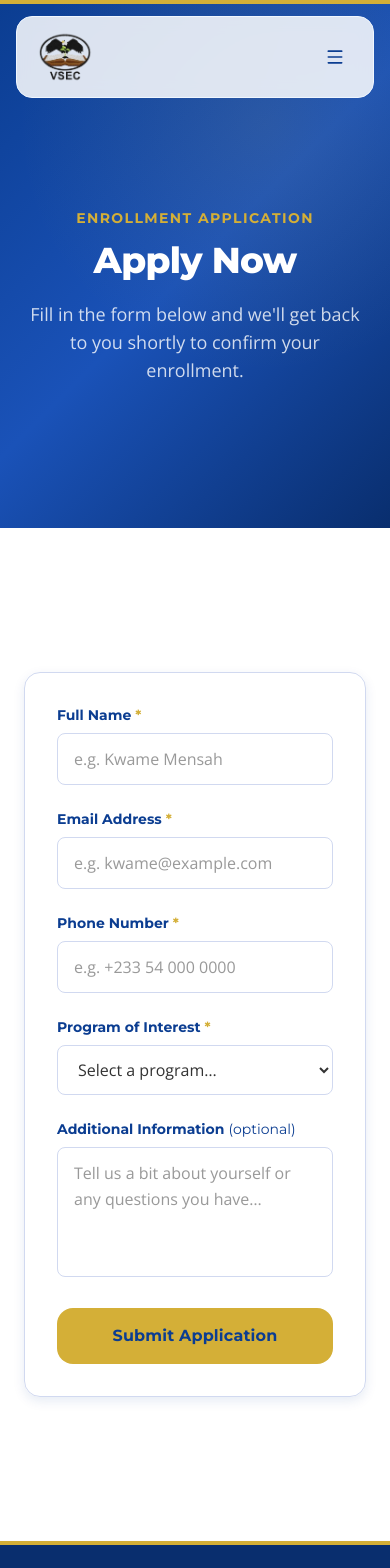
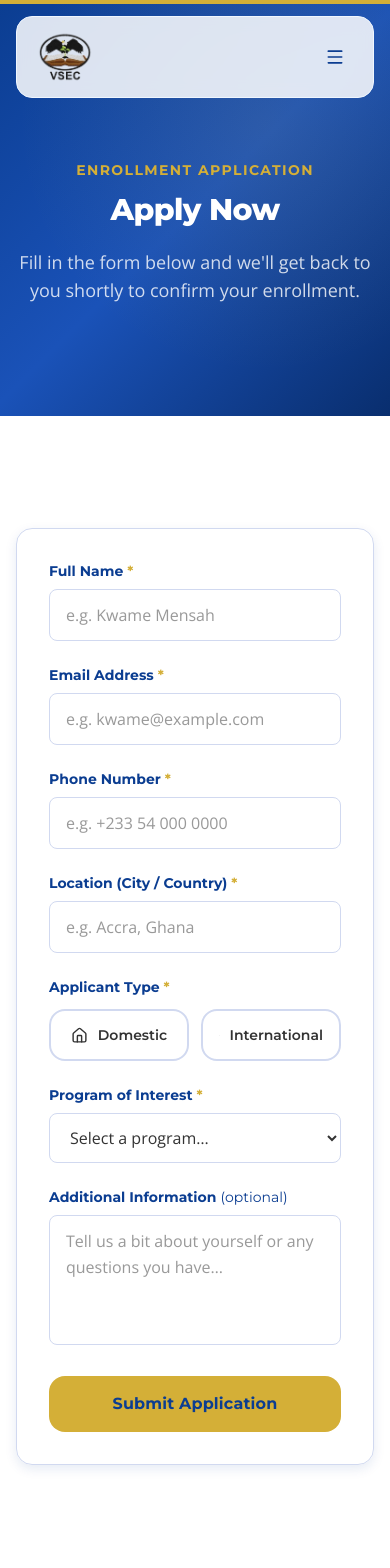
Before and after one commit to Gab7by/vsec-general-website, a React (Vite) app: page /enroll in a window 390 px wide. Shown: the top 1568 px of the page. Built offline with nearby package versions, Linux system fonts and the light colour scheme.

Commit message:
edited the enrollment form

```diff
--- a/src/App.css
+++ b/src/App.css
@@ -202,4 +202,10 @@
     border-bottom: 3px solid var(--color-gold);
     padding-bottom: 2px;
   }
+
+  @media (max-width: 639px) {
+    .section {
+      padding-inline: var(--space-md);
+    }
+  }
 }
--- a/src/components/Stats.jsx
+++ b/src/components/Stats.jsx
@@ -11,12 +11,12 @@ export default function Stats() {
       {/* Gold top accent line */}
       <div className="h-1" style={{ backgroundColor: 'var(--color-gold)' }} aria-hidden="true" />
 
-      <div className="section py-14">
+      <div className="section py-10 md:py-14">
         <div className="grid grid-cols-2 lg:grid-cols-4 gap-8 lg:gap-6">
           {stats.map(({ value, label, description }) => (
             <div key={label} className="text-center">
               <p
-                className="text-4xl md:text-5xl font-black mb-1"
+                className="text-3xl md:text-4xl lg:text-5xl font-black mb-1"
                 style={{ fontFamily: 'var(--font-heading)', color: 'var(--color-gold)' }}
               >
                 {value}
--- a/src/components/Testimonials.jsx
+++ b/src/components/Testimonials.jsx
@@ -6,10 +6,10 @@ const testimonials = [
 
 export default function Testimonials() {
   return (
-    <section id="testimonials" className="py-20 bg-white">
+    <section id="testimonials" className="py-14 md:py-20 bg-white">
       <div className="section">
         {/* Header */}
-        <div className="text-center max-w-2xl mx-auto mb-14">
+        <div className="text-center max-w-2xl mx-auto mb-8 md:mb-14">
           <p
             className="text-sm font-bold uppercase tracking-widest mb-3"
             style={{ fontFamily: 'var(--font-heading)', color: 'var(--color-gold)' }}
@@ -32,7 +32,7 @@ export default function Testimonials() {
         </div>
 
         {/* Video testimonial cards */}
-        <div className="grid grid-cols-1 md:grid-cols-3 gap-6">
+        <div className="grid grid-cols-1 sm:grid-cols-2 md:grid-cols-3 gap-6">
           {testimonials.map(({ videoUrl }, i) => (
             <div
               key={i}
--- a/src/components/WhyVsec.jsx
+++ b/src/components/WhyVsec.jsx
@@ -33,10 +33,10 @@ export default function WhyVsec() {
   const [imgRef, imgInView] = useInView()
 
   return (
-    <section id="about" className="py-20 bg-white">
+    <section id="about" className="py-14 md:py-20 bg-white">
       <div className="section">
         {/* Header */}
-        <div className="max-w-2xl mb-14">
+        <div className="max-w-2xl mb-8 md:mb-14">
           <p
             className="text-sm font-bold uppercase tracking-widest mb-3"
             style={{ fontFamily: 'var(--font-heading)', color: 'var(--color-gold)' }}
--- a/src/pages/EnrollPage.jsx
+++ b/src/pages/EnrollPage.jsx
@@ -1,18 +1,23 @@
 import { useState } from 'react'
 import { useSearchParams } from 'react-router-dom'
-import { CheckCircle } from 'lucide-react'
+import { CheckCircle, Home, Plane } from 'lucide-react'
 
 const programs = [
-  { id: 'english',          title: 'VSEC Adult Literacy Institute' },
-  { id: 'business',         title: 'VSEC Language Academy' },
-  { id: 'it',               title: 'VSEC Corporate Training Solutions' },
-  { id: 'professional-dev', title: 'VSEC Teacher Development Institute' },
-  { id: 'program-5',        title: 'VSEC Study Abroad & Educational Consulting' },
-  { id: 'program-6',        title: 'VSEC Digital Learning' },
-  { id: 'program-7',        title: 'VSEC Talent & Life Skills Academy' },
+  { id: 'english',          title: 'VSEC Adult Literacy Institute',              fees: { domestic: 'GHS XXX', international: 'USD XXX' } },
+  { id: 'business',         title: 'VSEC Language Academy',                      fees: { domestic: 'GHS XXX', international: 'USD XXX' } },
+  { id: 'it',               title: 'VSEC Corporate Training Solutions',          fees: { domestic: 'GHS XXX', international: 'USD XXX' } },
+  { id: 'professional-dev', title: 'VSEC Teacher Development Institute',         fees: { domestic: 'GHS XXX', international: 'USD XXX' } },
+  { id: 'program-5',        title: 'VSEC Study Abroad & Educational Consulting', fees: { domestic: 'GHS XXX', international: 'USD XXX' } },
+  { id: 'program-6',        title: 'VSEC Digital Learning',                      fees: { domestic: 'GHS XXX', international: 'USD XXX' } },
+  { id: 'program-7',        title: 'VSEC Talent & Life Skills Academy',          fees: { domestic: 'GHS XXX', international: 'USD XXX' } },
 ]
 
 const FORMSPREE_ENDPOINT = 'https://formspree.io/f/mykazavk'
+
+const applicantTypes = [
+  { value: 'domestic',      label: 'Domestic',      Icon: Home },
+  { value: 'international', label: 'International', Icon: Plane },
+]
 
 export default function EnrollPage() {
   const [searchParams] = useSearchParams()
@@ -22,6 +27,8 @@ export default function EnrollPage() {
     name: '',
     email: '',
     phone: '',
+    location: '',
+    applicantType: '',
     program: preselected,
     message: '',
   })
@@ -29,6 +36,10 @@ export default function EnrollPage() {
 
   function handleChange(e) {
     setForm(prev => ({ ...prev, [e.target.name]: e.target.value }))
+  }
+
+  function setApplicantType(value) {
+    setForm(prev => ({ ...prev, applicantType: value }))
   }
 
   async function handleSubmit(e) {
@@ -50,11 +61,14 @@ export default function EnrollPage() {
     }
   }
 
+  const selectedProgram = programs.find(p => p.id === form.program)
+  const showFee = selectedProgram && form.applicantType
+
   return (
     <main>
       {/* Page header */}
       <section
-        className="pt-36 pb-20 relative overflow-hidden"
+        className="pt-24 pb-12 md:pt-36 md:pb-20 relative overflow-hidden"
         style={{ background: 'linear-gradient(135deg, #0B3D91 0%, #1A52B8 50%, #092E6E 100%)' }}
       >
         <div
@@ -72,7 +86,7 @@ export default function EnrollPage() {
             Enrollment Application
           </p>
           <h1
-            className="text-4xl md:text-5xl lg:text-6xl font-black text-white mb-5"
+            className="text-3xl sm:text-4xl md:text-5xl lg:text-6xl font-black text-white mb-5"
             style={{ fontFamily: 'var(--font-heading)', letterSpacing: '-0.02em' }}
           >
             Apply Now
@@ -87,7 +101,7 @@ export default function EnrollPage() {
       </section>
 
       {/* Form section */}
-      <section className="py-20 bg-white">
+      <section className="py-12 md:py-20 bg-white">
         <div className="section max-w-2xl">
           {status === 'success' ? (
             <div
@@ -184,6 +198,69 @@ export default function EnrollPage() {
                   />
                 </div>
 
+                {/* Location */}
+                <div>
+                  <label
+                    htmlFor="location"
+                    className="block text-sm font-bold mb-2"
+                    style={{ fontFamily: 'var(--font-heading)', color: 'var(--color-primary)' }}
+                  >
+                    Location (City / Country) <span style={{ color: 'var(--color-gold)' }}>*</span>
+                  </label>
+                  <input
+                    id="location"
+                    name="location"
+                    type="text"
+                    required
+                    value={form.location}
+                    onChange={handleChange}
+                    placeholder="e.g. Accra, Ghana"
+                    className="input"
+                  />
+                </div>
+
+                {/* Applicant Type */}
+                <div>
+                  <p
+                    className="block text-sm font-bold mb-3"
+                    style={{ fontFamily: 'var(--font-heading)', color: 'var(--color-primary)' }}
+                  >
+                    Applicant Type <span style={{ color: 'var(--color-gold)' }}>*</span>
+                  </p>
+                  <div className="grid grid-cols-2 gap-3">
+                    {applicantTypes.map(({ value, label, Icon }) => {
+                      const active = form.applicantType === value
+                      return (
+                        <button
+                          key={value}
+                          type="button"
+                          onClick={() => setApplicantType(value)}
+                          className="flex items-center justify-center gap-2.5 px-4 py-3.5 rounded-xl border-2 font-semibold text-sm transition-all duration-200"
+                          style={{
+                            fontFamily: 'var(--font-heading)',
+                            backgroundColor: active ? 'var(--color-primary)' : 'var(--color-blue-tint)',
+                            borderColor: active ? 'var(--color-primary)' : 'var(--color-border)',
+                            color: active ? '#ffffff' : 'var(--color-text-muted)',
+                          }}
+                        >
+                          <Icon size={17} strokeWidth={2} />
+                          {label}
+                        </button>
+                      )
+                    })}
+                  </div>
+                  {/* Hidden required input to enforce selection */}
+                  <input
+                    type="text"
+                    name="applicantType"
+                    required
+                    value={form.applicantType}
+                    readOnly
+                    className="sr-only"
+                    aria-hidden="true"
+                  />
+                </div>
+
                 {/* Program */}
                 <div>
                   <label
@@ -209,6 +286,33 @@ export default function EnrollPage() {
                   </select>
                 </div>
 
+                {/* Dynamic fee card */}
+                {showFee && (
+                  <div
+                    className="rounded-xl p-5 border-l-4"
+                    style={{ backgroundColor: 'var(--color-blue-tint)', borderColor: 'var(--color-gold)' }}
+                  >
+                    <p
+                      className="text-xs font-bold uppercase tracking-widest mb-1"
+                      style={{ fontFamily: 'var(--font-heading)', color: 'var(--color-gold)' }}
+                    >
+                      Enrollment Fee
+                    </p>
+                    <p
+                      className="text-2xl font-black mb-0.5"
+                      style={{ fontFamily: 'var(--font-heading)', color: 'var(--color-primary)' }}
+                    >
+                      {selectedProgram.fees[form.applicantType]}
+                    </p>
+                    <p
+                      className="text-xs capitalize"
+                      style={{ fontFamily: 'var(--font-body)', color: 'var(--color-text-muted)' }}
+                    >
+                      {form.applicantType} · {selectedProgram.title}
+                    </p>
+                  </div>
+                )}
+
                 {/* Message */}
                 <div>
                   <label
@@ -216,7 +320,8 @@ export default function EnrollPage() {
                     className="block text-sm font-bold mb-2"
                     style={{ fontFamily: 'var(--font-heading)', color: 'var(--color-primary)' }}
                   >
-                    Additional Information <span className="font-normal" style={{ color: 'var(--color-text-muted)' }}>(optional)</span>
+                    Additional Information{' '}
+                    <span className="font-normal" style={{ color: 'var(--color-text-muted)' }}>(optional)</span>
                   </label>
                   <textarea
                     id="message"
```
Also changed, not shown: src/components/CTABanner.jsx (+4 -4 lines), src/components/Footer.jsx (+4 -4 lines), src/components/Hero.jsx (+6 -6 lines), src/components/Programs.jsx (+4 -4 lines), src/pages/ContactPage.jsx (+4 -4 lines), src/pages/CoursesPage.jsx (+5 -5 lines), src/pages/ProgramDetailPage.jsx (+7 -7 lines).
